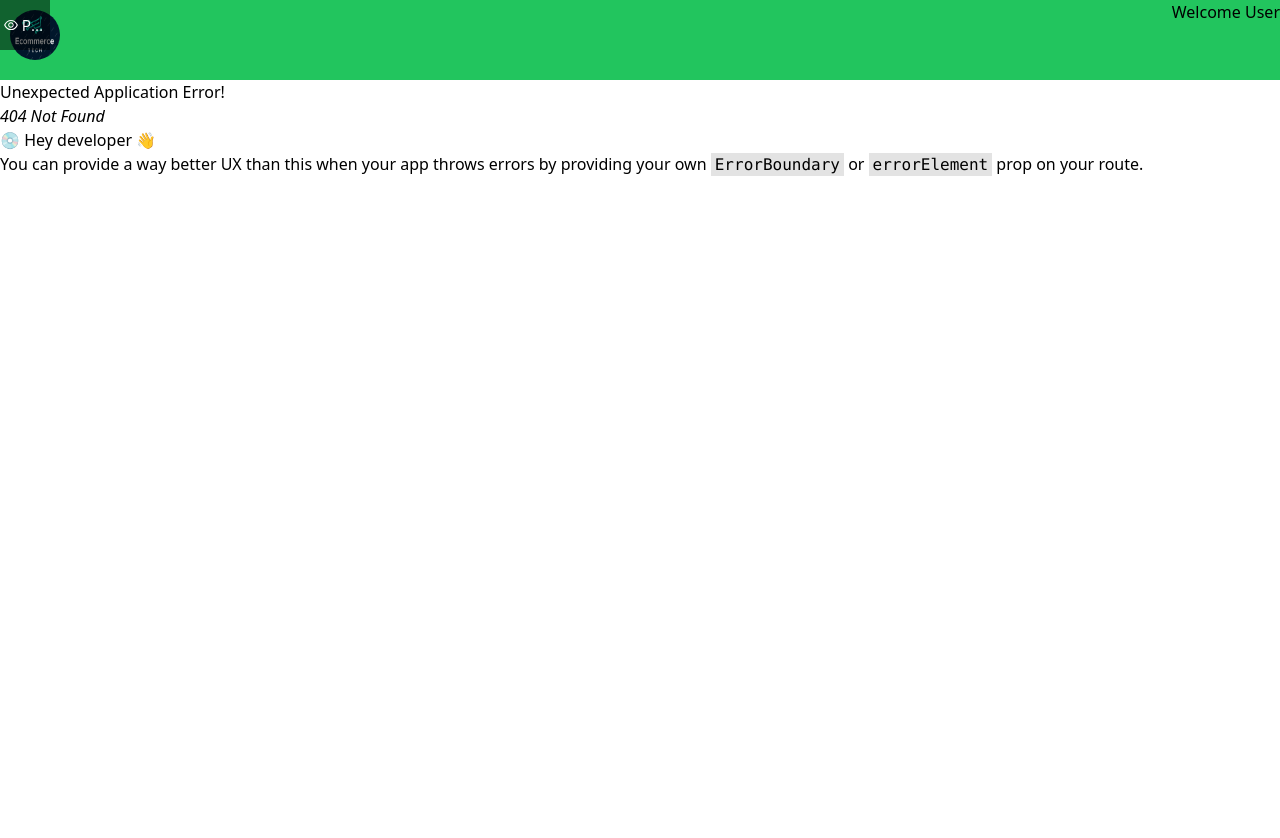
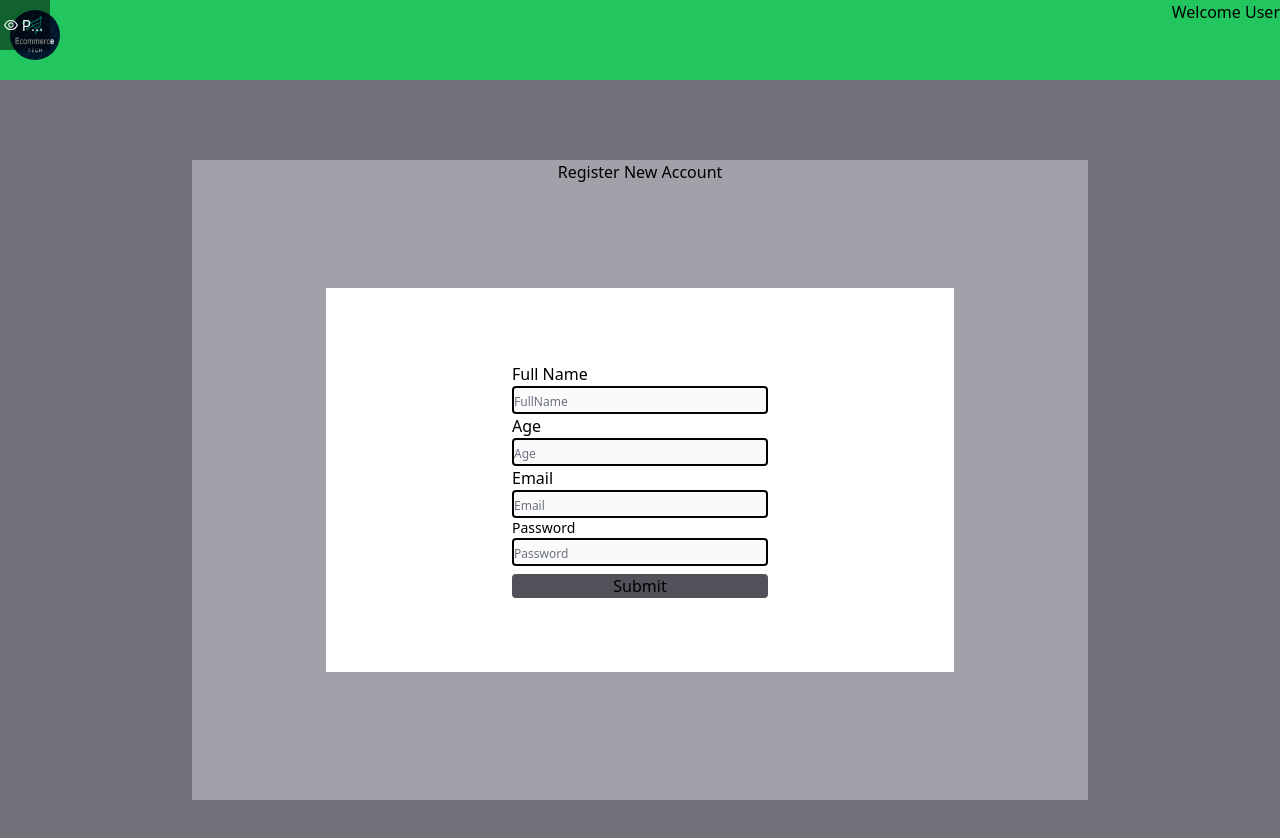
Before and after one commit to rodishprajapati/EcommerceProject, a React (Vite) app: page /register in a window 1280 px wide. Before the commit this address had no page. Shown: the top 838 px of the page. Before the commit the page ends 800 px from the top, so only its background shows below. Built offline with nearby package versions, Linux system fonts and the light colour scheme.

Commit message:
changes in authorization

```diff
--- /dev/null
+++ b/src/Authorization/register.jsx
@@ -0,0 +1,158 @@
+
+
+import { Form, Formik } from "formik";
+import { registrationValidationSchema } from "./validation";
+
+const Register=()=>{
+    return <>
+    {/* main box */}
+   <div className="h-screen bg-zinc-500
+   grid justify-center items-center">
+   {/* login box */}
+   <div className=" bg-zinc-400
+   h-[80vh] w-[70vw]
+   grid grid-rows-5 justify-stretch
+    ">
+
+
+{/* login Form Box */}
+<div className=" flex justify-center h-full align-middle">
+Register New Account
+</div>
+<div className="bg-white  h-[100%] w-[70%] ml-[15%]
+row-span-3 align-middle items-center
+flex ">
+{/* formik details */}
+
+<Formik
+
+
+
+
+   initialValues={{ fullName:'',age:'', email: '', password: '' }}
+   validationSchema={registrationValidationSchema}
+
+       onSubmit={(values, { setSubmitting }) => {
+         setTimeout(() => {
+        //    alert(JSON.stringify(values, null, 2));
+           alert("New User Created"+JSON.stringify(values, null, 2));
+           setSubmitting(false);
+         }, 400);
+        //  console.log()
+       }}
+
+     >
+       {({
+         values,
+         errors,
+         touched,
+         handleChange,
+         handleBlur,
+         handleSubmit,
+         isSubmitting,
+         /* and other goodies */
+       }) => (
+         <Form onSubmit={handleSubmit} className=" ml-auto mr-auto flex align-middle items-center text-center">
+
+           <div className="">
+
+            {/* Name */}
+            <div>
+            <h1 className="text-left">Full Name</h1>
+            <input
+            className="border-2 border-black rounded
+            bg-zinc-50 w-full  placeholder-gray-500 placeholder:text-xs"
+             type="text"
+            //  style={
+
+            //  }
+             name="fullName"
+             placeholder="FullName"
+             onChange={handleChange}
+             onBlur={handleBlur}
+             value={values.fullName}
+           />
+
+           {errors.name && touched.name && (<div className="text-red-500 text-xs text-right">{errors.name}</div>)}
+            </div>
+
+
+
+            <div>
+            <h1 className="text-left">Age</h1>
+            <input
+            className="border-2 border-black rounded
+            bg-zinc-50 w-full  placeholder-gray-500 placeholder:text-xs"
+             type="number"
+            //  style={
+
+            //  }
+             name="age"
+             placeholder="Age"
+             onChange={handleChange}
+             onBlur={handleBlur}
+             value={values.age}
+           />
+
+           {errors.age && touched.age && (<div className="text-red-500 text-xs text-right">{errors.age}</div>)}
+            </div>
+
+
+
+            {/* email: */}
+            <div>
+            <h1 className="text-left">Email</h1>
+            <input
+            className="border-2 border-black rounded
+            bg-zinc-50 w-full  placeholder-gray-500 placeholder:text-xs"
+             type="email"
+            //  style={
+
+            //  }
+             name="email"
+             placeholder="Email"
+             onChange={handleChange}
+             onBlur={handleBlur}
+             value={values.email}
+           />
+
+           {errors.email && touched.email && (<div className="text-red-500 text-xs text-right">{errors.email}</div>)}
+            </div>
+            <div>
+            <h1 className=" text-left text-sm">Password</h1>
+            <div className="border-dotted border-black">
+            <input
+              className="border-2 border-black rounded
+            bg-zinc-50 w-full  placeholder-gray-500 placeholder:text-xs"
+             type="password"
+             name="password"
+             placeholder="Password"
+             onChange={handleChange}
+             onBlur={handleBlur}
+             value={values.password}
+           />
+            </div>
+
+           {errors.password && touched.password && (<div className="text-red-500 text-xs text-right">{errors.password}</div>)}
+
+            </div>
+
+
+           <button type="submit" disabled={isSubmitting}
+           className="bg-zinc-600 w-[20vw] rounded hover:bg-zinc-500 mt-[1vh]">
+             Submit
+           </button>
+
+           </div>
+
+         </Form>
+       )}
+     </Formik>
+
+</div>
+
+   </div>
+   </div>
+     </>
+}
+export default Register;
--- /dev/null
+++ b/src/Authorization/sign.jsx
@@ -0,0 +1,126 @@
+
+
+import { Form, Formik } from "formik";
+import { signInValidationSchema } from "./validation";
+
+const SignIn=()=>{
+    return <>
+    {/* main box */}
+   <div className="h-screen bg-zinc-500
+   grid justify-center items-center">
+   {/* login box */}
+   <div className=" bg-zinc-400
+   h-[50vh] w-[50vw]
+   grid grid-rows-5 justify-stretch
+    ">
+
+
+{/* login Form Box */}
+<div className=" flex justify-center h-full align-middle">
+Sign Up
+</div>
+<div className="bg-white  w-[70%] ml-[15%]
+row-span-3 align-middle items-center
+flex ">
+{/* formik details */}
+
+
+
+
+
+<Formik
+       initialValues={{ email: '', password: '' }}
+    validationSchema={signInValidationSchema}
+
+       onSubmit={(values, { setSubmitting }) => {
+         setTimeout(() => {
+        //    alert(JSON.stringify(values, null, 2));
+           console.log(JSON.stringify(values, null, 2));
+           setSubmitting(false);
+         }, 400);
+       }}
+
+     >
+       {({
+         values,
+         errors,
+         touched,
+         handleChange,
+         handleBlur,
+         handleSubmit,
+         isSubmitting,
+         /* and other goodies */
+       }) => (
+         <Form onSubmit={handleSubmit} className=" ml-auto mr-auto flex align-middle items-center text-center">
+
+
+
+
+           <div className="">
+            {/* email: */}
+            <div>
+            <h1 className="text-left">Email</h1>
+            <input
+            className="border-2 border-black rounded
+            bg-zinc-50 w-full  placeholder-gray-500 placeholder:text-xs"
+             type="email"
+            //  style={
+
+            //  }
+             name="email"
+             placeholder="Email"
+             onChange={handleChange}
+             onBlur={handleBlur}
+             value={values.email}
+           />
+
+           {errors.email && touched.email && (<div className="text-red-500 text-xs text-right">{errors.email}</div>)}
+            </div>
+            <div>
+            <h1 className=" text-left text-sm">Password</h1>
+            <div className="border-dotted border-black">
+            <input
+              className="border-2 border-black rounded
+            bg-zinc-50 w-full  placeholder-gray-500 placeholder:text-xs"
+             type="password"
+             name="password"
+             placeholder="Password"
+             onChange={handleChange}
+             onBlur={handleBlur}
+             value={values.password}
+           />
+            </div>
+
+           {errors.password && touched.password && (<div className="text-red-500 text-xs text-right">{errors.password}</div>)}
+
+            </div>
+
+
+           <button type="submit" disabled={isSubmitting}
+           className="bg-zinc-600 w-[20vw] rounded hover:bg-zinc-500 mt-[1vh]">
+             Submit
+           </button>
+
+           </div>
+
+         </Form>
+       )}
+     </Formik>
+
+
+
+
+
+
+
+
+
+
+
+</div>
+
+   </div>
+   </div>
+     </>
+}
+export default SignIn;
--- a/src/Authorization/signIn.jsx
+++ b/src/Authorization/signIn.jsx
@@ -5,15 +5,13 @@ import { signInValidationSchema } from "./validation";
 const SignIn=()=>{
 
 return <>
-
-hello world from sign in page
-
-
-
-<br/><hr/>
-<div>
-     <h1>Anywhere in your app!</h1>
-     <Formik
+<div className="flex max-h-full ">
+<div className="bg-zinc-300 h-[50vh] w-[50vw] m-[auto] mt-[10%]">
+   <h1>
+   SignIn
+   </h1>
+  <div>
+  <Formik
        initialValues={{ email: '', password: '' }}
     validationSchema={signInValidationSchema}
 
@@ -37,8 +35,15 @@ hello world from sign in page
          /* and other goodies */
        }) => (
          <Form onSubmit={handleSubmit}>
+
+
+
+
+           <div className="flex flex-col">
             {/* email: */}
-           <input
+            <div>
+            <h1>Email</h1>
+            <input
            className="bg-blue-500"
              type="email"
              name="email"
@@ -46,10 +51,13 @@ hello world from sign in page
              onChange={handleChange}
              onBlur={handleBlur}
              value={values.email}
-           /><br/>
+           />
+
            {errors.email && touched.email && errors.email}
-           password
-           <input
+            </div>
+            <div>
+            <h1>password</h1>
+            <input
              type="password"
              name="password"
              onChange={handleChange}
@@ -57,12 +65,23 @@ hello world from sign in page
              value={values.password}
            />
            {errors.password && touched.password && errors.password}
-           <br/><button type="submit" disabled={isSubmitting}>
+            </div>
+
+
+           <button type="submit" disabled={isSubmitting}>
              Submit
            </button>
+
+           </div>
+
          </Form>
        )}
      </Formik>
-   </div></>
+  </div>
+</div>
+</div>
+
+
+</>
 }
 export default SignIn;
--- a/src/Authorization/validation.js
+++ b/src/Authorization/validation.js
@@ -1,19 +1,32 @@
 import * as Yup from "yup";
 
-export const signUpValidationSchema=Yup.object({
-    firstName:Yup.string().defined().default('User'),
+export const registrationValidationSchema=Yup.object({
+    fullName:Yup.string().defined().default('User'),
 
-    sex:Yup.mixed().oneOf(['male','female','other'],"please select a valid gender"),
+    // sex:Yup.mixed().oneOf(['male','female','other'],"please select a valid gender"),
 
-    age:Yup.number().positive(),
+    age:Yup.number("enter valid age")
+    .positive("enter valid age")
+    .max(90,"enter a valid age")
+    .min(18,"you must be atleast 18 years old")
+    // .test('len', 'Age must be between 1 and 3 digits', (val) => {
+    //   return val && val.toString().length >= 1 && val.toString().length <= 3;
+    // })
+    ,
 
     email: Yup.string()
     .email('Invalid email format')
     .required('Email is required'),
+
   password: Yup.string()
-
     .min(6, 'Password must be at least 6 characters long')
     .required('Password is required'),
+
+    // confirmPassword:Yup.string()
+    // .min(6, 'Password must be at least 6 characters long')
+    // .required('Password is required')
+
+
 });
 
 
```
Also changed, not shown: src/App.jsx (+4 -4 lines).
